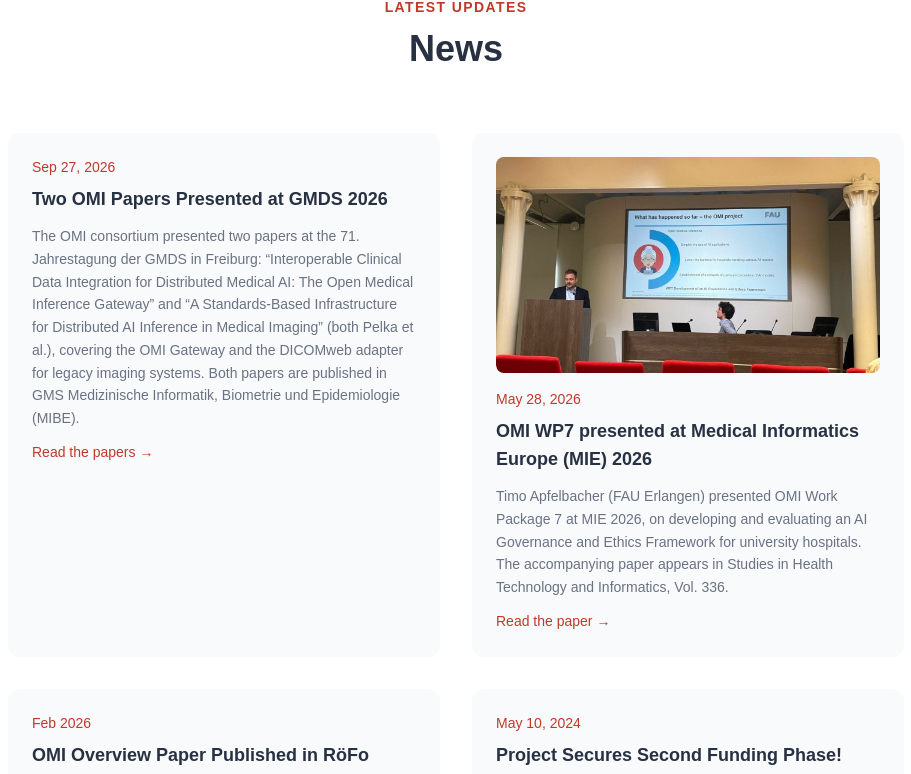
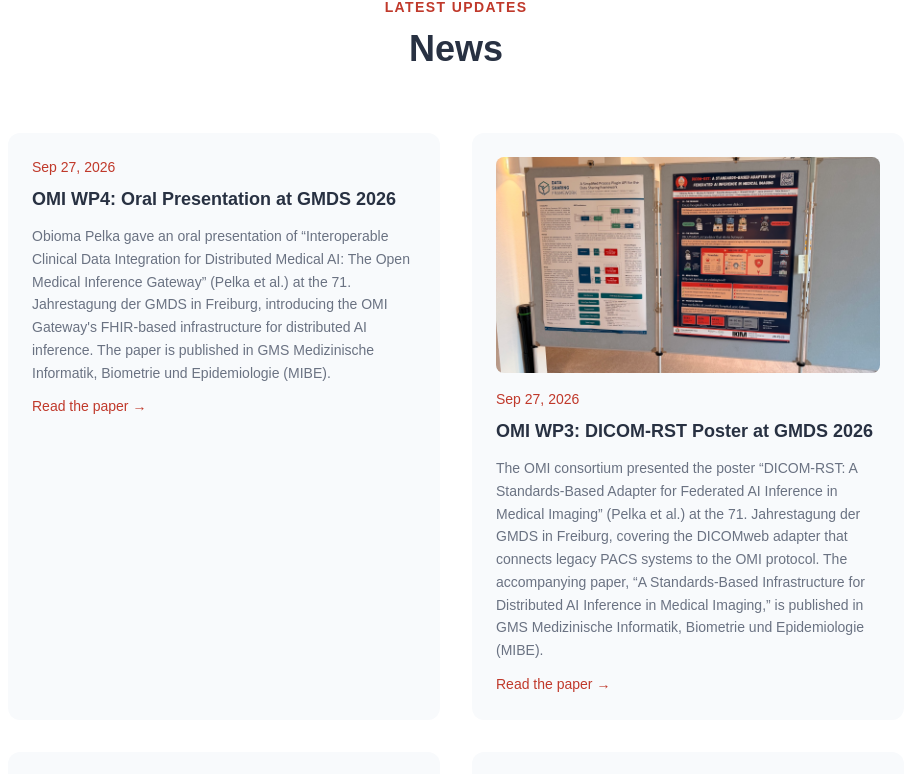
Before and after one commit to obip/obip.github.io, a Next.js app: page / in a window 1280 px wide. Shown: the part 7160-7934 px from the top of the page, without its empty margins (184-1095 px from the left). Built offline with nearby package versions, Linux system fonts and the light colour scheme.

Commit message:
Split GMDS 2026 news into two entries (WP3 poster, WP4 oral talk)
WP4: oral presentation of the OMI Gateway paper.
WP3: DICOM-RST poster (P1-23) for the DICOMweb adapter paper, with
photo of the poster at GMDS 2026.

```diff
--- a/src/components/News.tsx
+++ b/src/components/News.tsx
@@ -11,12 +11,21 @@ interface NewsItem {
 
 const news: NewsItem[] = [
   {
-    title: "Two OMI Papers Presented at GMDS 2026",
+    title: "OMI WP4: Oral Presentation at GMDS 2026",
     date: "Sep 27, 2026",
     summary:
-      "The OMI consortium presented two papers at the 71. Jahrestagung der GMDS in Freiburg: “Interoperable Clinical Data Integration for Distributed Medical AI: The Open Medical Inference Gateway” and “A Standards-Based Infrastructure for Distributed AI Inference in Medical Imaging” (both Pelka et al.), covering the OMI Gateway and the DICOMweb adapter for legacy imaging systems. Both papers are published in GMS Medizinische Informatik, Biometrie und Epidemiologie (MIBE).",
+      "Obioma Pelka gave an oral presentation of “Interoperable Clinical Data Integration for Distributed Medical AI: The Open Medical Inference Gateway” (Pelka et al.) at the 71. Jahrestagung der GMDS in Freiburg, introducing the OMI Gateway's FHIR-based infrastructure for distributed AI inference. The paper is published in GMS Medizinische Informatik, Biometrie und Epidemiologie (MIBE).",
     link: "https://doi.org/10.3205/mibe000309",
-    linkLabel: "Read the papers",
+    linkLabel: "Read the paper",
+  },
+  {
+    title: "OMI WP3: DICOM-RST Poster at GMDS 2026",
+    date: "Sep 27, 2026",
+    summary:
+      "The OMI consortium presented the poster “DICOM-RST: A Standards-Based Adapter for Federated AI Inference in Medical Imaging” (Pelka et al.) at the 71. Jahrestagung der GMDS in Freiburg, covering the DICOMweb adapter that connects legacy PACS systems to the OMI protocol. The accompanying paper, “A Standards-Based Infrastructure for Distributed AI Inference in Medical Imaging,” is published in GMS Medizinische Informatik, Biometrie und Epidemiologie (MIBE).",
+    link: "https://doi.org/10.3205/mibe000310",
+    linkLabel: "Read the paper",
+    image: "/images/news/gmds-2026-dicom-rst-poster.jpg",
   },
   {
     title: "OMI WP7 presented at Medical Informatics Europe (MIE) 2026",
```
Also changed, not shown: public/images/news/gmds-2026-dicom-rst-poster.jpg (added).
